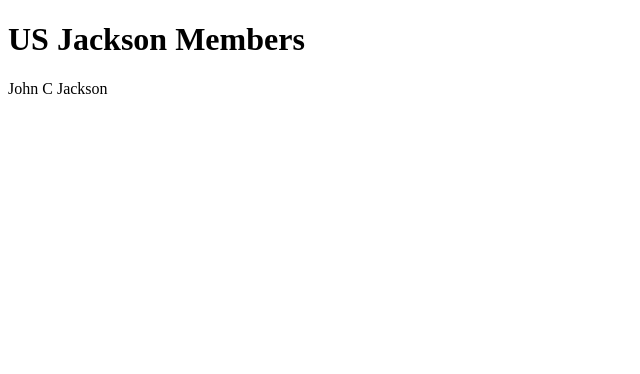
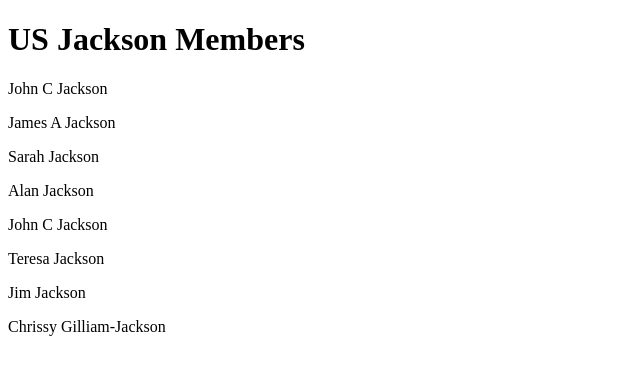
Before and after one commit to Jojack0947/website, a plain HTML site: page index.html in a window 1280 px wide. Shown: the whole page, without its empty margins (0-640 px from the left). Drawn offline with Linux system fonts and the light colour scheme.

Commit message:
Update index.html

```diff
--- a/index.html
+++ b/index.html
@@ -5,6 +5,12 @@
 <h1>US Jackson Members</h1>
 
   <p>John C Jackson</p>
-
+  <p>James A Jackson</p>
+  <p>Sarah Jackson</p>
+  <p>Alan Jackson</p>
+  <p>John C Jackson</p>
+  <p>Teresa Jackson</p>
+  <p>Jim Jackson</p>
+  <p>Chrissy Gilliam-Jackson</p>
 </body>
 </html>
```
